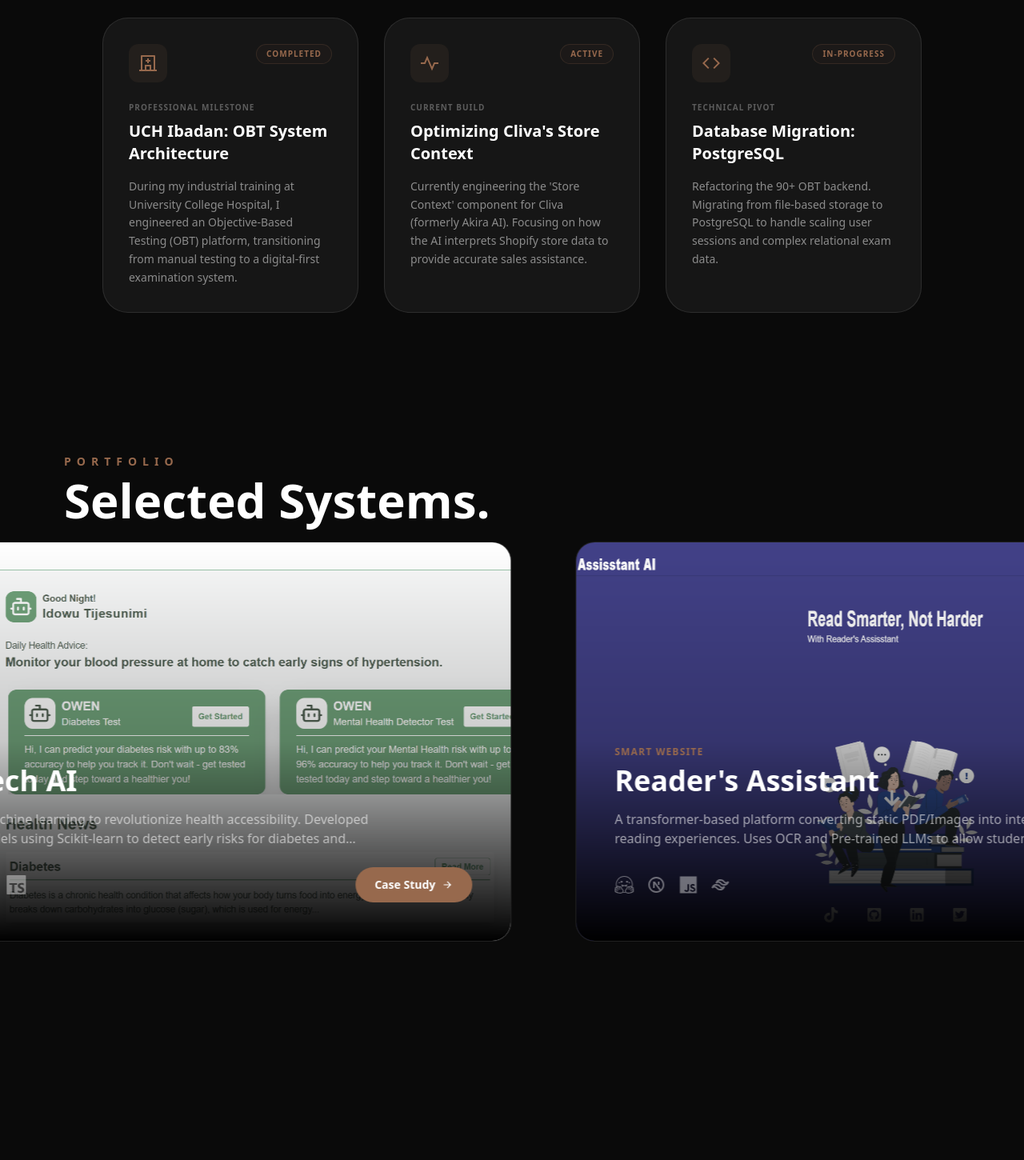
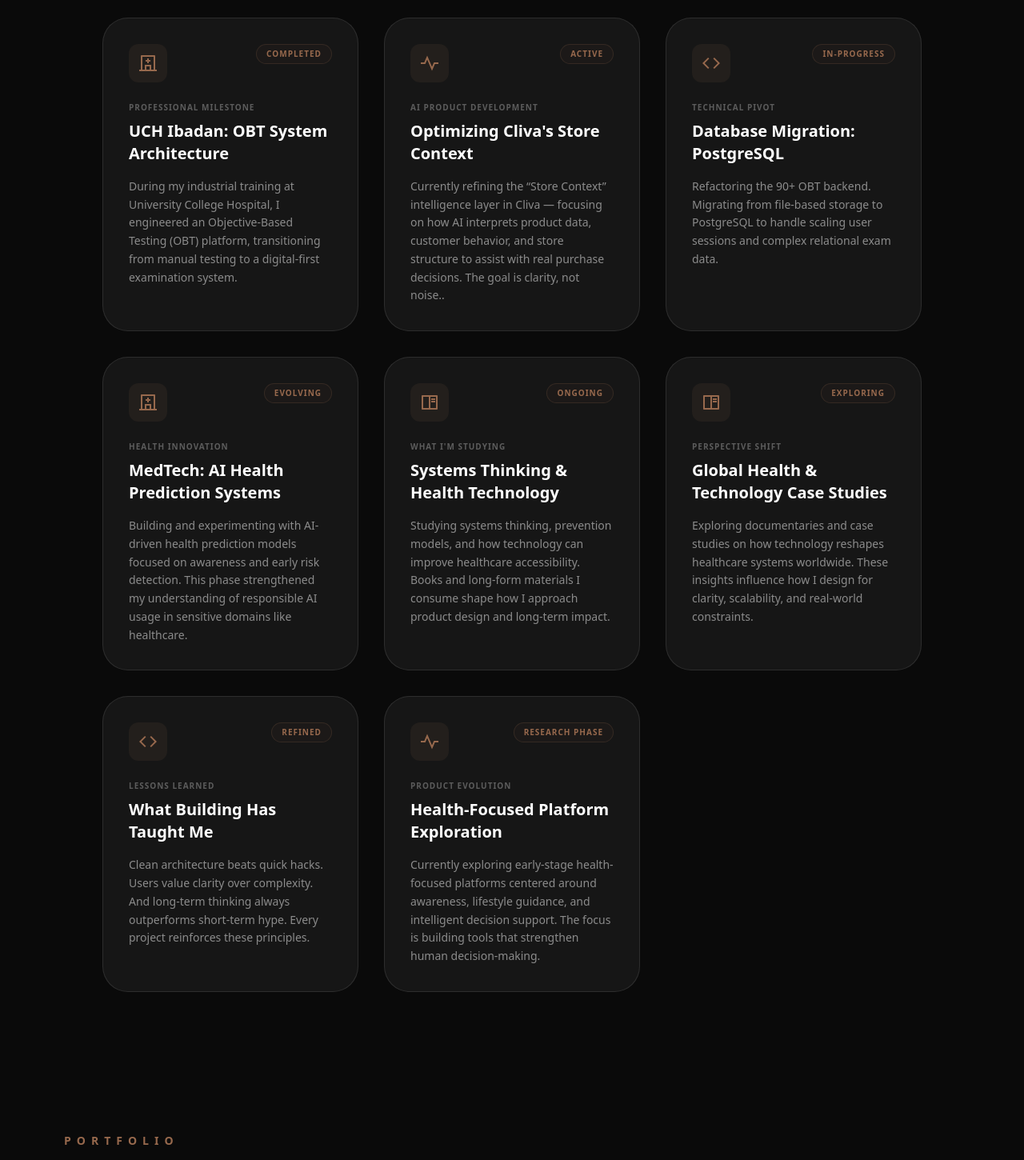
Before and after one commit to tijesunimi-5/dev-tijesunimi, a Next.js app: page / in a window 1280 px wide. Shown: the part 3320-4770 px from the top of the page at 80% size. Built offline with nearby package versions, Linux system fonts and the light colour scheme.

Commit message:
fixed vercel error, added a better content

```diff
--- a/components/Journal.tsx
+++ b/components/Journal.tsx
@@ -15,10 +15,10 @@
     status: "Completed"
   },
   {
-    category: "Current Build",
+    category: "AI Product Development",
     icon: <RiPulseLine />,
     title: "Optimizing Cliva's Store Context",
-    description: "Currently engineering the 'Store Context' component for Cliva (formerly Akira AI). Focusing on how the AI interprets Shopify store data to provide accurate sales assistance.",
+    description: "Currently refining the “Store Context” intelligence layer in Cliva — focusing on how AI interprets product data, customer behavior, and store structure to assist with real purchase decisions. The goal is clarity, not noise..",
     status: "Active"
   },
   {
@@ -27,6 +27,41 @@
     title: "Database Migration: PostgreSQL",
     description: "Refactoring the 90+ OBT backend. Migrating from file-based storage to PostgreSQL to handle scaling user sessions and complex relational exam data.",
     status: "In-Progress"
+  },
+  {
+    category: "Health Innovation",
+    icon: <RiHospitalLine />,
+    title: "MedTech: AI Health Prediction Systems",
+    description: "Building and experimenting with AI-driven health prediction models focused on awareness and early risk detection. This phase strengthened my understanding of responsible AI usage in sensitive domains like healthcare.",
+    status: "Evolving"
+  },
+  {
+    category: "What I'm Studying",
+    icon: <RiBookReadLine />,
+    title: "Systems Thinking & Health Technology",
+    description: "Studying systems thinking, prevention models, and how technology can improve healthcare accessibility. Books and long-form materials I consume shape how I approach product design and long-term impact.",
+    status: "Ongoing"
+  },
+  {
+    category: "Perspective Shift",
+    icon: <RiBookReadLine />,
+    title: "Global Health & Technology Case Studies",
+    description: "Exploring documentaries and case studies on how technology reshapes healthcare systems worldwide. These insights influence how I design for clarity, scalability, and real-world constraints.",
+    status: "Exploring"
+  },
+  {
+    category: "Lessons Learned",
+    icon: <RiCodeLine />,
+    title: "What Building Has Taught Me",
+    description: "Clean architecture beats quick hacks. Users value clarity over complexity. And long-term thinking always outperforms short-term hype. Every project reinforces these principles.",
+    status: "Refined"
+  },
+  {
+    category: "Product Evolution",
+    icon: <RiPulseLine />,
+    title: "Health-Focused Platform Exploration",
+    description: "Currently exploring early-stage health-focused platforms centered around awareness, lifestyle guidance, and intelligent decision support. The focus is building tools that strengthen human decision-making.",
+    status: "Research Phase"
   }
 ];
 
--- a/components/Projects.tsx
+++ b/components/Projects.tsx
@@ -27,7 +27,7 @@
     id: 1,
     title: '90+ Online Based Test',
     headline: 'Empowering Academic Excellence',
-    description: 'A high-performance exam platform built for university aspirants. I engineered a robust backend to handle real-time timed mock exams and secure user authentication, providing a seamless OBT experience for thousands of students.',
+    description: 'A high-performance examination platform built for university aspirants preparing for UTME and Post-UTME. I designed and architected the backend to handle real-time timed mock exams, secure authentication, and structured result tracking — creating a reliable digital testing environment students can depend on.',
     tech_stack: [<RiNextjsLine key="n" />, <RiTailwindCssLine key="t" />, <SiTypescript key="ts" />, <SiMongodb key="m" />, <FaNodeJs key="nj" />],
     features: ['Real-time Timed Exams', 'Secure Auth', 'Admin Dashboard', 'Embedded Calculator'],
     image: '/UI_demo.png',
@@ -38,7 +38,7 @@
     id: 2,
     title: 'MedTech AI',
     headline: 'AI-Powered Healthcare Innovation',
-    description: 'Leveraging machine learning to revolutionize health accessibility. Developed predictive models using Scikit-learn to detect early risks for diabetes and mental health issues, integrated into a high-end Next.js frontend.',
+    description: 'A health-focused AI platform built to explore early risk detection and awareness. I developed machine learning models using Scikit-learn to analyze health indicators and integrated them into a responsive Next.js frontend — combining predictive intelligence with accessible user experience.',
     tech_stack: [<FaPython key="p" />, <SiScikitlearn key="s" />, <RiNextjsLine key="n" />, <SiTypescript key="ts" />],
     features: ['Predictive ML Models', 'FastAPI Backend', 'Health Data Visualization'],
     image: '/medtech.png',
@@ -49,14 +49,24 @@
     id: 3,
     title: "Reader's Assistant",
     headline: 'Intelligent Reading Ecosystem',
-    description: 'A transformer-based platform converting static PDF/Images into interactive reading experiences. Uses OCR and Pre-trained LLMs to allow students to query their study materials via voice or text.',
+    description: 'An intelligent reading platform that transforms static PDFs and images into interactive study sessions. Leveraging OCR and pretrained language models, it allows users to query their materials through text or voice — turning passive reading into active learning.',
     tech_stack: [<SiHuggingface key="h" />, <RiNextjsLine key="n" />, <FaJs key="j" />, <RiTailwindCssLine key="t" />],
     features: ['OCR to Text', 'AI Q&A Model', 'Voice-driven Feedback'],
     image: '/readerass.png',
     category: 'smart website',
     link: 'https://reader-s-assistant-ai.vercel.app'
+  },
+  {
+    id: 4,
+    title: 'Health Systems Exploration',
+    headline: 'Designing Decision-Support Tools',
+    description: 'An ongoing exploration into building digital tools that support better lifestyle and health decisions. Focused on awareness, and clarity.',
+    tech_stack: [<RiTailwindCssLine key="t" />, <RiNextjsLine key="n" />, <SiTypescript key="ts" />],
+    features: ['Decision-Support Logic', 'Health-Focused UX', 'Scalable Architecture'],
+    image: '/health_explore.png',
+    category: 'smart website',
+    link: '#'
   }
-  // ... (Add others similarly)
 ]
 
 export default function Projects() {
@@ -76,7 +86,7 @@
         <div className="sticky top-0 h-screen flex items-center overflow-hidden px-10">
           <div className="absolute top-20 left-20 z-10">
             <h2 className="text-sm uppercase tracking-[0.5em] text-[#97694d] font-bold mb-2">Portfolio</h2>
-            <h3 className="text-6xl font-black text-white">Selected Systems.</h3>
+            <h3 className="text-6xl font-black text-white">Built Systems.</h3>
           </div>
 
           <motion.div style={{ x }} className="flex gap-20 mt-20">
@@ -116,7 +126,7 @@
       <div className="lg:hidden px-6 py-20 space-y-12">
         <div className="mb-10">
           <h2 className="text-xs uppercase tracking-[0.4em] text-[#97694d] font-bold mb-2">Featured Work</h2>
-          <h3 className="text-4xl font-black text-white">Impactful Builds.</h3>
+          <h3 className="text-4xl font-black text-white">Systems & Products.</h3>
         </div>
 
         {projects.map((project) => (
--- a/package.json
+++ b/package.json
@@ -15,7 +15,7 @@
     "framer-motion": "^12.23.12",
     "gsap": "^3.13.0",
     "lucide-react": "^0.542.0",
-    "next": "15.5.2",
+    "next": "^16.1.6",
     "react": "19.1.0",
     "react-chartjs-2": "^5.3.0",
     "react-dom": "19.1.0",
```
Also changed, not shown: 1 other file (tests, documents, lock files or other folders).
